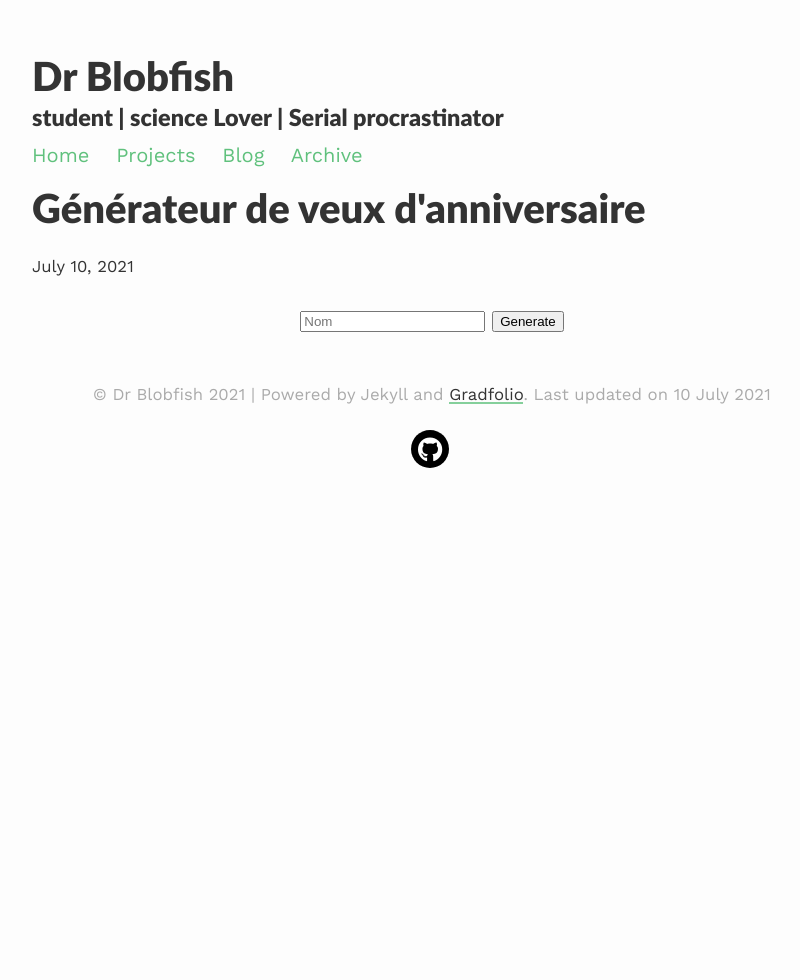
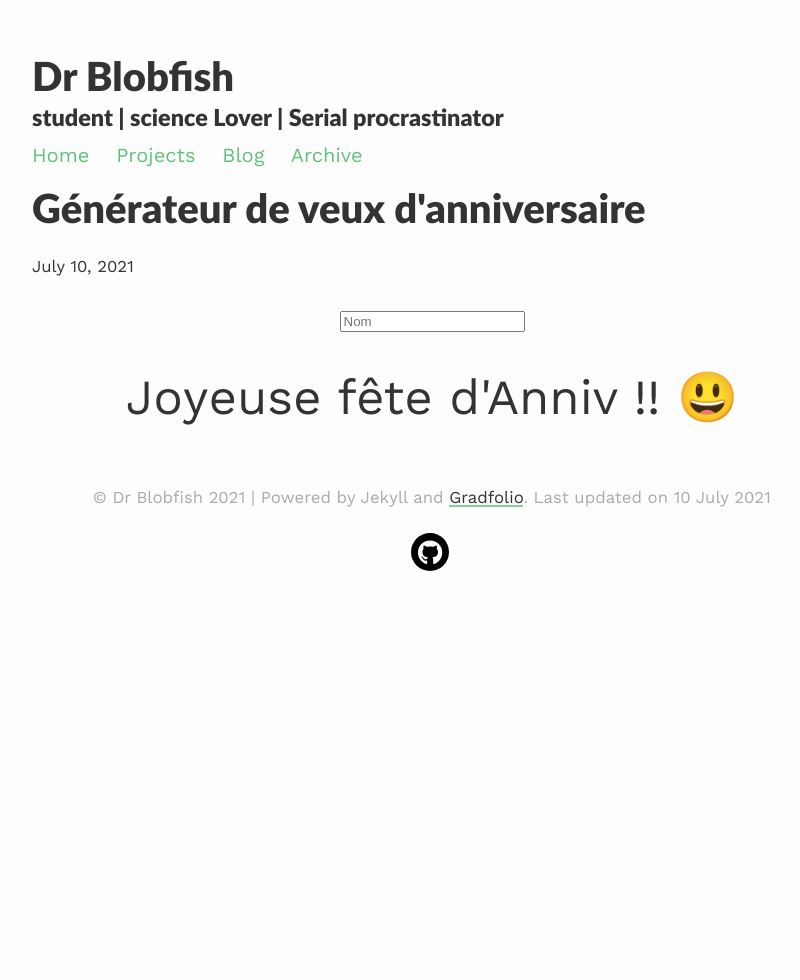
Before and after one commit to drblobfish/drblobfish.github.io, a Jekyll site: the page built from _posts/2021-07-10-birthday.md, in a window 1280 px wide. Shown: the whole page, without its empty margins (208-1008 px from the left). Built offline with Jekyll 4.4.1, drawn with Linux system fonts in a browser that asks for light colours; nearby versions of some CDN libraries; part of the change alters nothing that is shown.

```diff
--- a/_posts/2021-07-10-birthday.md
+++ b/_posts/2021-07-10-birthday.md
@@ -5,9 +5,9 @@ title: "Générateur de veux d'anniversaire"
 
 
 
+
 <p align="center">
 	<input type="text" id="Nameinput" placeholder="Nom">
-	<input type="button" id="GenButton" value="Generate">
 </p>
 
 <p id="wishOutut"></p>
@@ -15,9 +15,16 @@ title: "Générateur de veux d'anniversaire"
 <script type="text/javascript">
 
 	var NameInput = document.getElementById("Nameinput");
-	var GenButton = document.getElementById("GenButton");
 
-	GenButton.addEventListener('click', Generate);
+	NameInput.value = getUrlParam("name","");
+
+	NameInput.addEventListener('change', modifyUrl);
+
+	Generate()
+
+	function modifyUrl() {
+		window.location.search = "name="+NameInput.value;
+	}
 
 	function Generate() {
 		var fete = (Math.random()>0.8);
@@ -86,7 +93,21 @@ title: "Générateur de veux d'anniversaire"
 		return wish
 
 	}
+	function getUrlVars() {
+	    var vars = {};
+	    var parts = window.location.href.replace(/[?&]+([^=&]+)=([^&]*)/gi, function(m,key,value) {
+	        vars[key] = value;
+	    });
+	    return vars;
+	}
 
+	function getUrlParam(parameter, defaultvalue){
+	    var urlparameter = defaultvalue;
+	    if(window.location.href.indexOf(parameter) > -1){
+	        urlparameter = getUrlVars()[parameter];
+	        }
+	    return urlparameter;
+	}
 
 
 	function randomFromList(list) {
@@ -100,3 +121,7 @@ title: "Générateur de veux d'anniversaire"
 	  p.style.textAlign = "center";
 	  p.textContent = text;
 	}
+
+
+
+</script>
```
